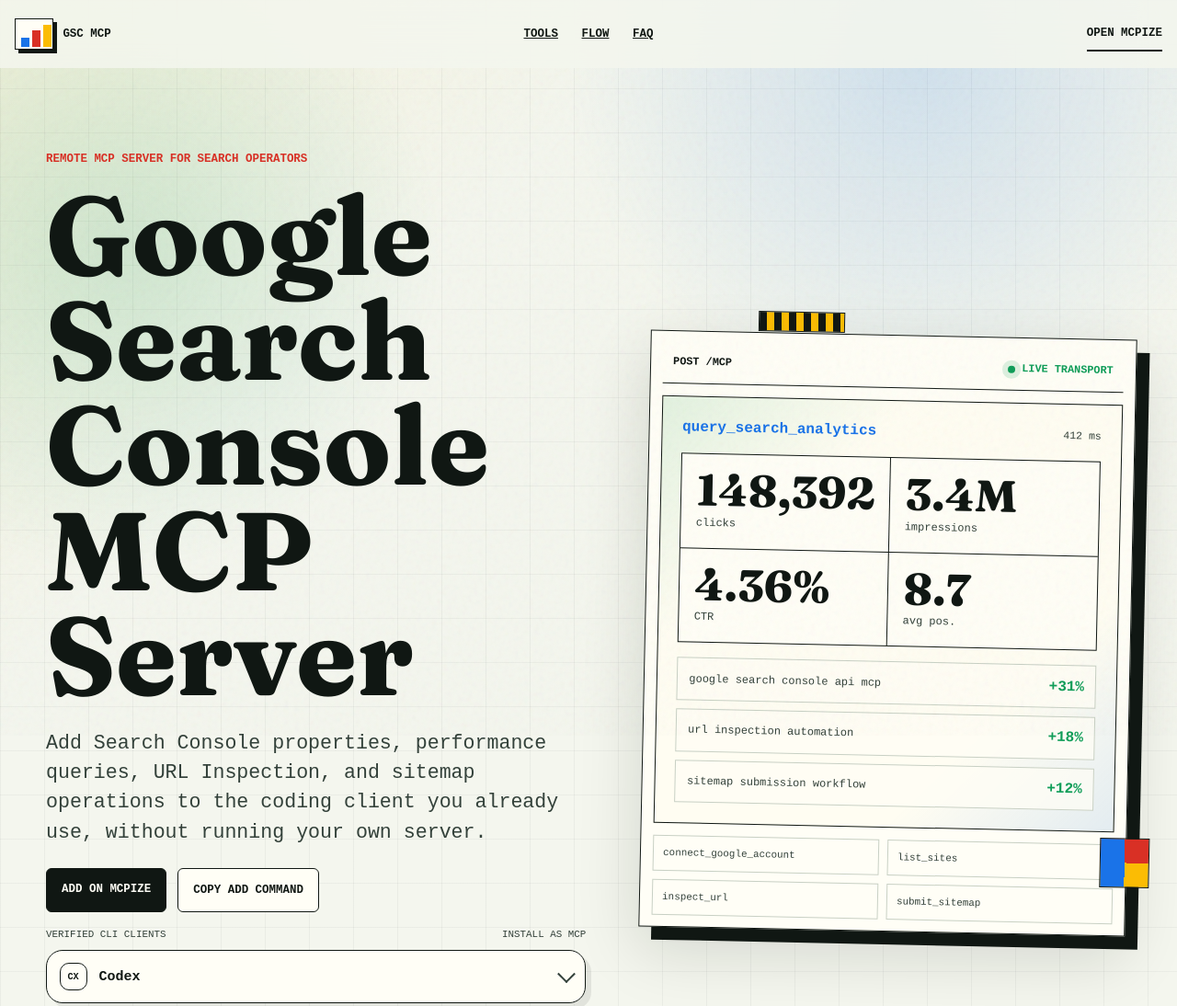
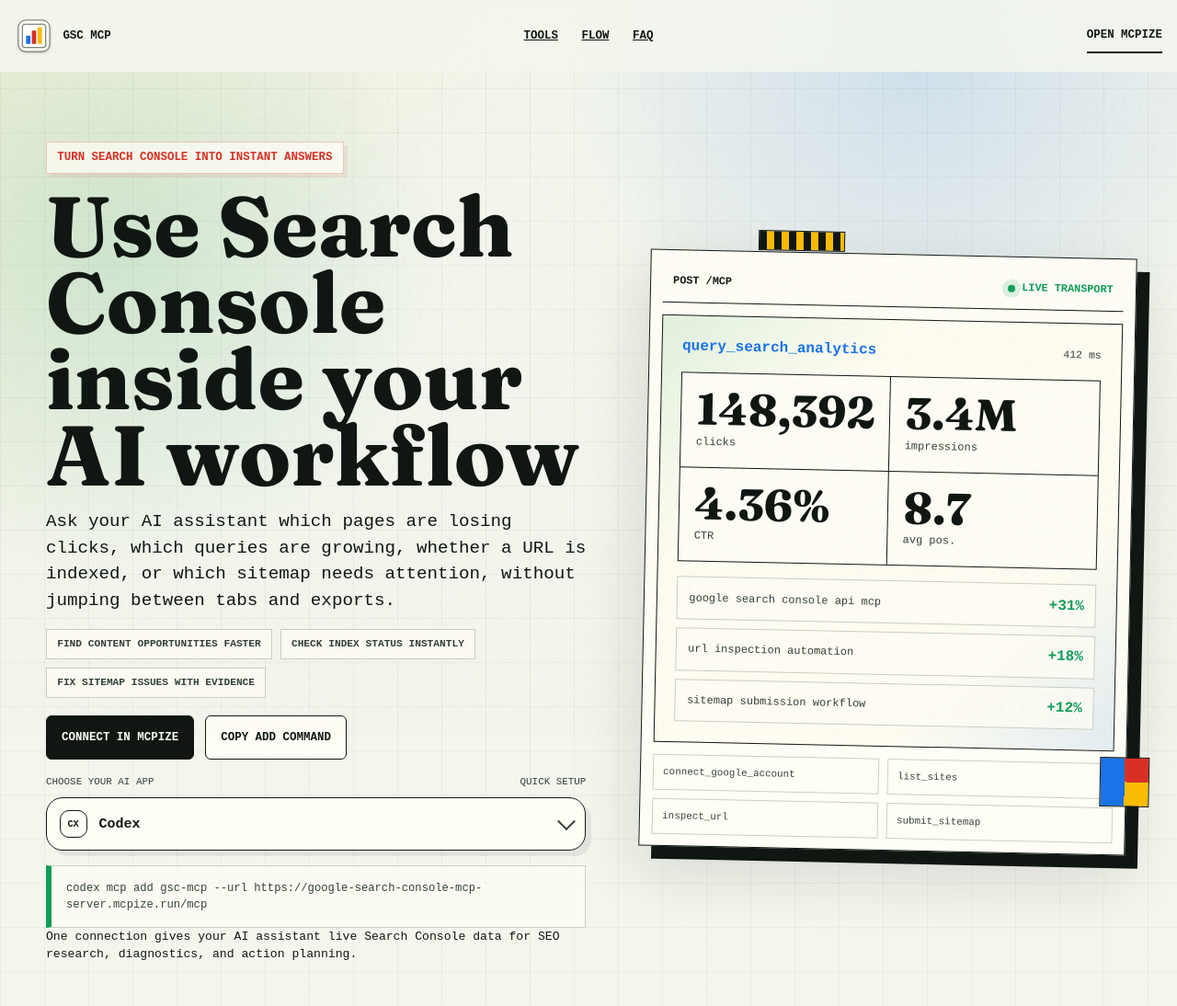
Before and after one commit to irensaltali/google-search-console-mcp-server-landing, a website built with Vite: page index.html in a window 1280 px wide. Shown: the top 1094 px of the page at 92% size. Built offline with nearby package versions, Linux system fonts and the light colour scheme; a web font is replaced by a local one.

Commit message:
feat:  CTA update

```diff
--- a/index.html
+++ b/index.html
@@ -3,10 +3,10 @@
   <head>
     <meta charset="utf-8" />
     <meta name="viewport" content="width=device-width, initial-scale=1" />
-    <title>google-search-console-mcp-server</title>
+    <title>Google Search Console MCP Server for SEO Analytics and Indexing Workflows</title>
     <meta
       name="description"
-      content="Google Search Console MCP server with OAuth, analytics, URL inspection, sitemap, and property admin tools."
+      content="Google Search Console MCP server for SEO analytics, URL inspection, sitemap management, and property administration through secure OAuth."
     />
     <link rel="canonical" href="https://google-search-console-mcp-server.irensaltali.com/" />
     <link rel="icon" href="/favicon/favicon.ico" sizes="any" />
@@ -15,10 +15,10 @@
     <link rel="apple-touch-icon" sizes="180x180" href="/favicon/apple-touch-icon.png" />
     <link rel="manifest" href="/favicon/site.webmanifest" />
     <meta property="og:type" content="website" />
-    <meta property="og:title" content="google-search-console-mcp-server" />
+    <meta property="og:title" content="Google Search Console MCP Server for SEO Analytics and Indexing Workflows" />
     <meta
       property="og:description"
-      content="Google Search Console MCP server with OAuth, analytics, URL inspection, sitemap, and property admin tools."
+      content="Google Search Console MCP server for SEO analytics, URL inspection, sitemap management, and property administration through secure OAuth."
     />
     <meta property="og:url" content="https://google-search-console-mcp-server.irensaltali.com/" />
     <meta property="og:image" content="https://google-search-console-mcp-server.irensaltali.com/favicon/android-chrome-512x512.png" />
@@ -29,10 +29,10 @@
       content="Google Search Console MCP app icon."
     />
     <meta name="twitter:card" content="summary_large_image" />
-    <meta name="twitter:title" content="google-search-console-mcp-server" />
+    <meta name="twitter:title" content="Google Search Console MCP Server for SEO Analytics and Indexing Workflows" />
     <meta
       name="twitter:description"
-      content="Google Search Console MCP server with OAuth, analytics, URL inspection, sitemap, and property admin tools."
+      content="Google Search Console MCP server for SEO analytics, URL inspection, sitemap management, and property administration through secure OAuth."
     />
     <meta name="twitter:image" content="https://google-search-console-mcp-server.irensaltali.com/favicon/android-chrome-512x512.png" />
     <meta
@@ -53,17 +53,17 @@
           {
             "@type": "SoftwareApplication",
             "@id": "https://google-search-console-mcp-server.irensaltali.com/#software",
-            "name": "google-search-console-mcp-server",
+            "name": "Google Search Console MCP Server",
             "applicationCategory": "DeveloperApplication",
             "operatingSystem": "Web",
             "url": "https://google-search-console-mcp-server.irensaltali.com/",
-            "description": "Google Search Console MCP server with OAuth, analytics, URL inspection, sitemap, and property admin tools.",
+            "description": "Google Search Console MCP server for SEO analytics, URL inspection, sitemap management, and property administration through secure OAuth.",
             "image": "https://google-search-console-mcp-server.irensaltali.com/favicon/android-chrome-512x512.png"
           },
           {
             "@type": "WebSite",
             "@id": "https://google-search-console-mcp-server.irensaltali.com/#website",
-            "name": "google-search-console-mcp-server",
+            "name": "Google Search Console MCP Server",
             "url": "https://google-search-console-mcp-server.irensaltali.com/"
           },
           {
@@ -113,9 +113,7 @@
     <div class="grain" aria-hidden="true"></div>
     <header class="site-header">
       <a class="brand" href="#top" aria-label="Google Search Console MCP Server home">
-        <span class="brand-mark" aria-hidden="true">
-          <span></span><span></span><span></span>
-        </span>
+        <img class="brand-mark" src="/app-logo-flat.svg" alt="" aria-hidden="true" />
         <span>GSC MCP</span>
       </a>
       <nav class="site-nav" aria-label="Primary navigation">
@@ -129,23 +127,28 @@
     <main id="top">
       <section class="hero">
         <div class="hero-copy">
-          <p class="eyebrow">Remote MCP server for search operators</p>
-          <h1>Google Search Console MCP Server</h1>
+          <p class="eyebrow">Turn Search Console into instant answers</p>
+          <h1>Use Search Console inside your AI workflow</h1>
           <p class="hero-lede">
-            Add Search Console properties, performance queries, URL Inspection, and sitemap operations to the coding client you already use, without running your own server.
+            Ask your AI assistant which pages are losing clicks, which queries are growing, whether a URL is indexed, or which sitemap needs attention, without jumping between tabs and exports.
           </p>
+          <div class="hero-points" aria-label="Core capabilities">
+            <span>Find content opportunities faster</span>
+            <span>Check index status instantly</span>
+            <span>Fix sitemap issues with evidence</span>
+          </div>
           <div class="hero-actions" aria-label="Primary actions">
             <a class="button primary" href="https://mcpize.com/mcp/google-search-console-mcp-server">
-              Add on MCPize
+              Connect in MCPize
             </a>
             <button class="button secondary" type="button" data-copy-button>
-              Copy add command
+              Copy setup command
             </button>
           </div>
           <div class="client-configurator" data-client-picker>
             <div class="configurator-head">
-              <span>Verified CLI clients</span>
-              <span>Install as MCP</span>
+              <span>Choose your AI app</span>
+              <span>Quick setup</span>
             </div>
             <button
               class="client-trigger"
@@ -197,10 +200,10 @@
               </div>
             </div>
           </div>
-          <div class="command" aria-label="MCPize add command">
+          <div class="command" aria-label="Setup command">
             <code data-command-output>codex mcp add gsc-mcp --url https://google-search-console-mcp-server.mcpize.run/mcp</code>
           </div>
-          <p class="install-note">This server is added to a client as MCP. It is not something the user deploys.</p>
+          <p class="install-note">One connection gives your AI assistant live Search Console data for SEO research, diagnostics, and action planning.</p>
         </div>
 
         <div class="ops-panel" aria-label="Product preview">
--- a/styles.css
+++ b/styles.css
@@ -101,37 +101,11 @@ code {
 }
 
 .brand-mark {
-  display: grid;
-  grid-template-columns: repeat(3, 9px);
-  align-items: end;
-  gap: 3px;
+  display: block;
   width: 42px;
-  height: 34px;
-  padding: 6px;
-  border: 1px solid var(--ink);
-  background: var(--paper-strong);
-  box-shadow: 4px 4px 0 var(--ink);
-}
-
-.brand-mark span {
-  display: block;
-  width: 9px;
-  background: var(--green);
-}
-
-.brand-mark span:nth-child(1) {
-  height: 10px;
-  background: var(--blue);
-}
-
-.brand-mark span:nth-child(2) {
-  height: 18px;
-  background: var(--red);
-}
-
-.brand-mark span:nth-child(3) {
-  height: 24px;
-  background: var(--yellow);
+  height: 42px;
+  object-fit: contain;
+  flex: 0 0 auto;
 }
 
 .site-nav {
@@ -156,9 +130,13 @@ code {
   gap: clamp(2rem, 5vw, 5rem);
   align-items: center;
   width: min(1180px, calc(100% - 32px));
-  min-height: calc(100vh - 74px);
+  min-height: calc(100vh - 110px);
   margin: 0 auto;
-  padding: clamp(3rem, 7vw, 6rem) 0 5rem;
+  padding: clamp(2.5rem, 6vw, 4.75rem) 0 4rem;
+}
+
+.hero-copy {
+  max-width: 640px;
 }
 
 .eyebrow,
@@ -168,6 +146,14 @@ code {
   font-size: 0.78rem;
   font-weight: 700;
   text-transform: uppercase;
+}
+
+.eyebrow {
+  display: inline-block;
+  padding: 0.45rem 0.7rem;
+  border: 1px solid rgba(217, 48, 37, 0.25);
+  background: rgba(255, 254, 246, 0.74);
+  box-shadow: 4px 4px 0 rgba(217, 48, 37, 0.08);
 }
 
 h1,
@@ -185,10 +171,11 @@ h2 {
 }
 
 h1 {
-  max-width: 820px;
-  margin-bottom: 1.35rem;
-  font-size: clamp(4rem, 9.4vw, 8.8rem);
+  max-width: 720px;
+  margin-bottom: 1rem;
+  font-size: clamp(3.7rem, 7.2vw, 6.6rem);
   letter-spacing: 0;
+  line-height: 0.9;
 }
 
 h2 {
@@ -203,10 +190,27 @@ h3 {
 }
 
 .hero-lede {
-  max-width: 660px;
-  margin-bottom: 1.4rem;
+  max-width: 600px;
+  margin-bottom: 1rem;
+  color: var(--ink);
+  font-size: clamp(1.05rem, 1.5vw, 1.28rem);
+}
+
+.hero-points {
+  display: flex;
+  flex-wrap: wrap;
+  gap: 0.55rem;
+  margin-bottom: 1.2rem;
+}
+
+.hero-points span {
+  padding: 0.45rem 0.7rem;
+  border: 1px solid var(--line);
+  background: rgba(255, 254, 246, 0.78);
   color: var(--ink-soft);
-  font-size: clamp(1rem, 1.7vw, 1.35rem);
+  font-size: 0.7rem;
+  font-weight: 700;
+  text-transform: uppercase;
 }
 
 .hero-actions {
@@ -445,7 +449,7 @@ h3 {
 .install-note {
   max-width: 720px;
   margin: 0;
-  color: var(--ink-soft);
+  color: var(--ink);
   font-size: 0.82rem;
 }
 
```
